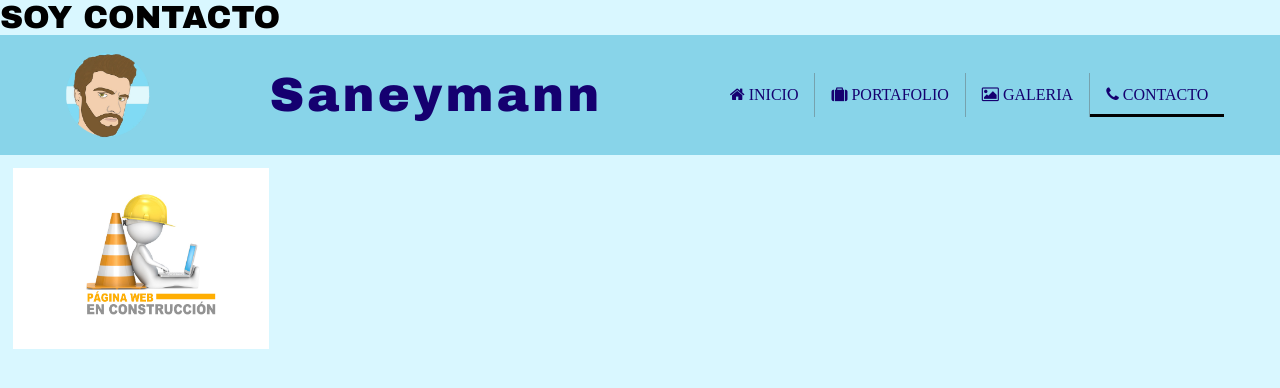
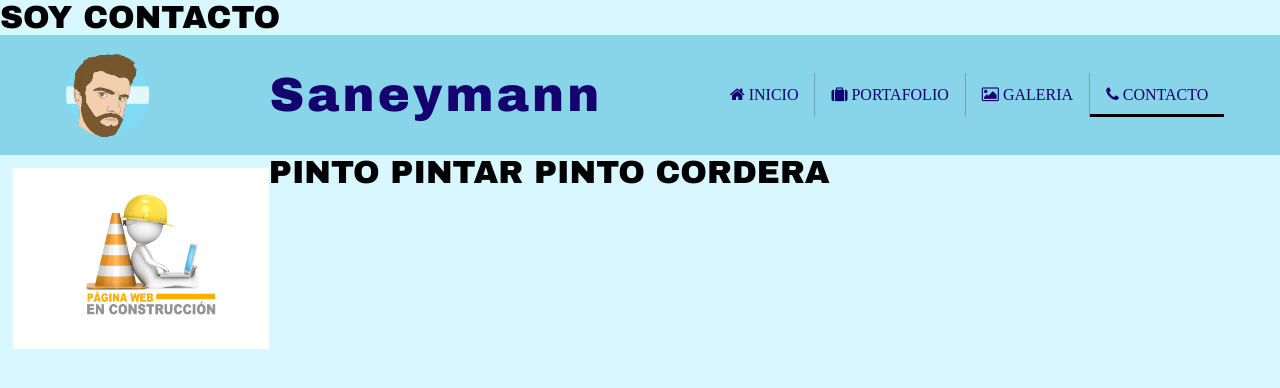
Before and after one commit to santiago0001/saneymannweb, a plain HTML site: page Contacto.html in a window 1280 px wide. Drawn offline with Linux system fonts and the light colour scheme.

Commit message:
pinto pintar

```diff
--- a/Contacto.html
+++ b/Contacto.html
@@ -31,7 +31,7 @@
     </header>
     <img class="Perfil" src="img/contruccion.jpg" >
 
-
+<h1>PINTO PINTAR PINTO CORDERA</h1>
 
 </body>
 </html>
```
